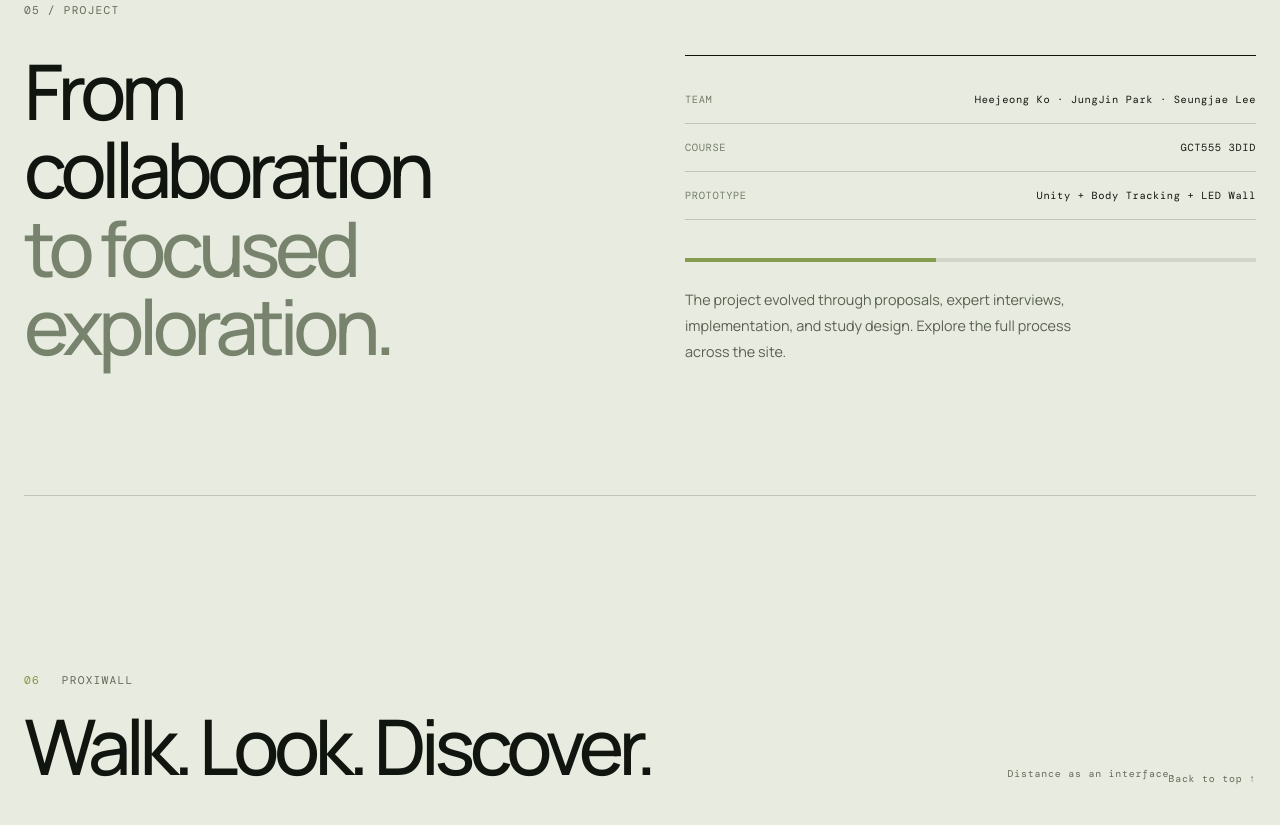
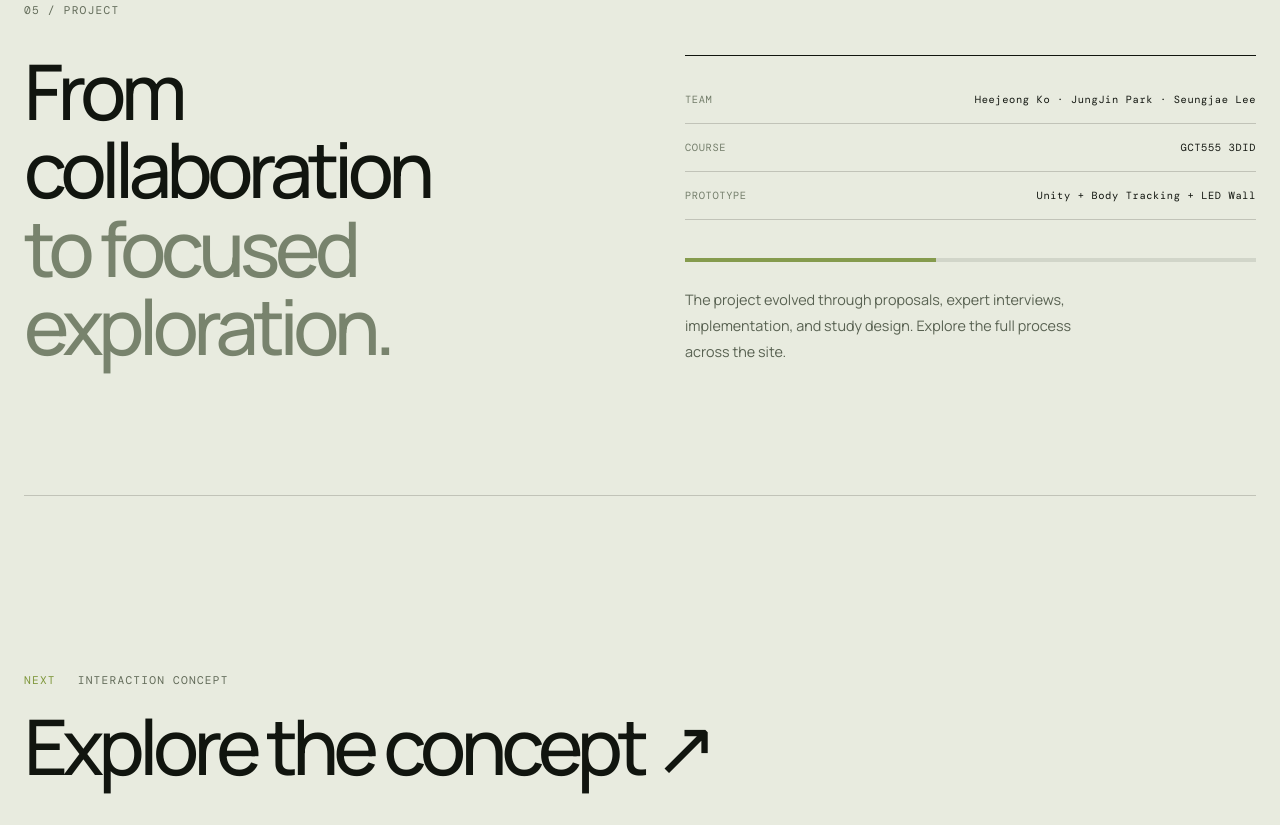
Before and after one commit to SeungjaeLee-uvr/ProxiWall_webpage, a plain HTML site: page index.html in a window 1280 px wide. Shown: the part 3681-4506 px from the top of the page. Drawn offline with nearby package versions, Linux system fonts and the light colour scheme; a web font is replaced by a local one.

Commit message:
Link home footer to concept page

```diff
--- a/index.html
+++ b/index.html
@@ -54,6 +54,6 @@
       <div class="status-panel"><div class="status-row"><span>TEAM</span><strong>Heejeong Ko · JungJin Park · Seungjae Lee</strong></div><div class="status-row"><span>COURSE</span><strong>GCT555 3DID</strong></div><div class="status-row"><span>PROTOTYPE</span><strong>Unity + Body Tracking + LED Wall</strong></div><div class="progress-track"><span></span></div><p>The project evolved through proposals, expert interviews, implementation, and study design. Explore the full process across the site.</p></div>
     </section>
   </main>
-  <footer><div><p class="eyebrow"><span>06</span> ProxiWall</p><h2>Walk. Look. Discover.</h2></div><p class="footer-note">Distance as an interface.</p><a class="back-to-top" href="#top">Back to top ↑</a></footer>
+  <footer><div><p class="eyebrow"><span>NEXT</span> Interaction Concept</p><h2><a href="./concept.html">Explore the concept ↗</a></h2></div></footer>
 </body>
 </html>
```
